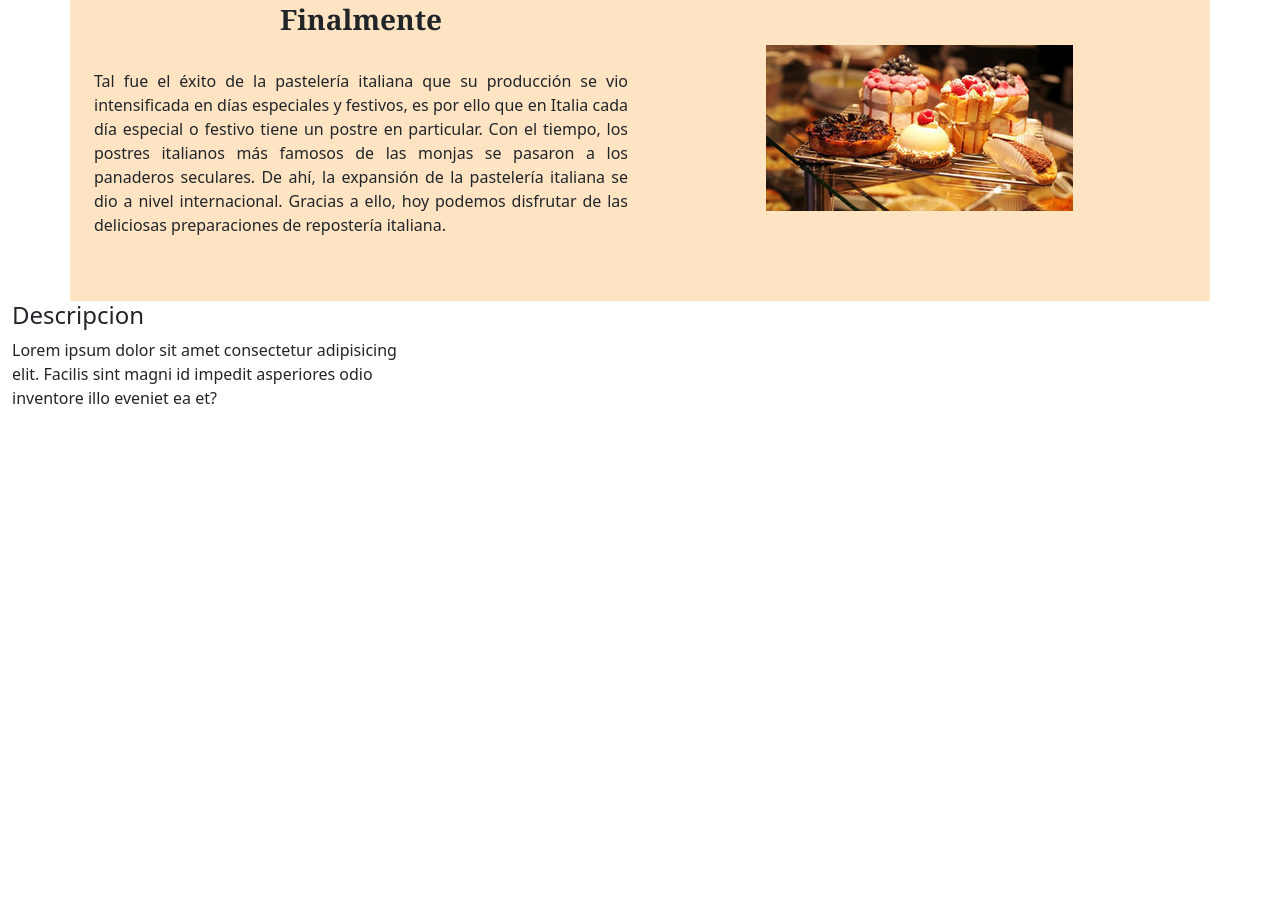
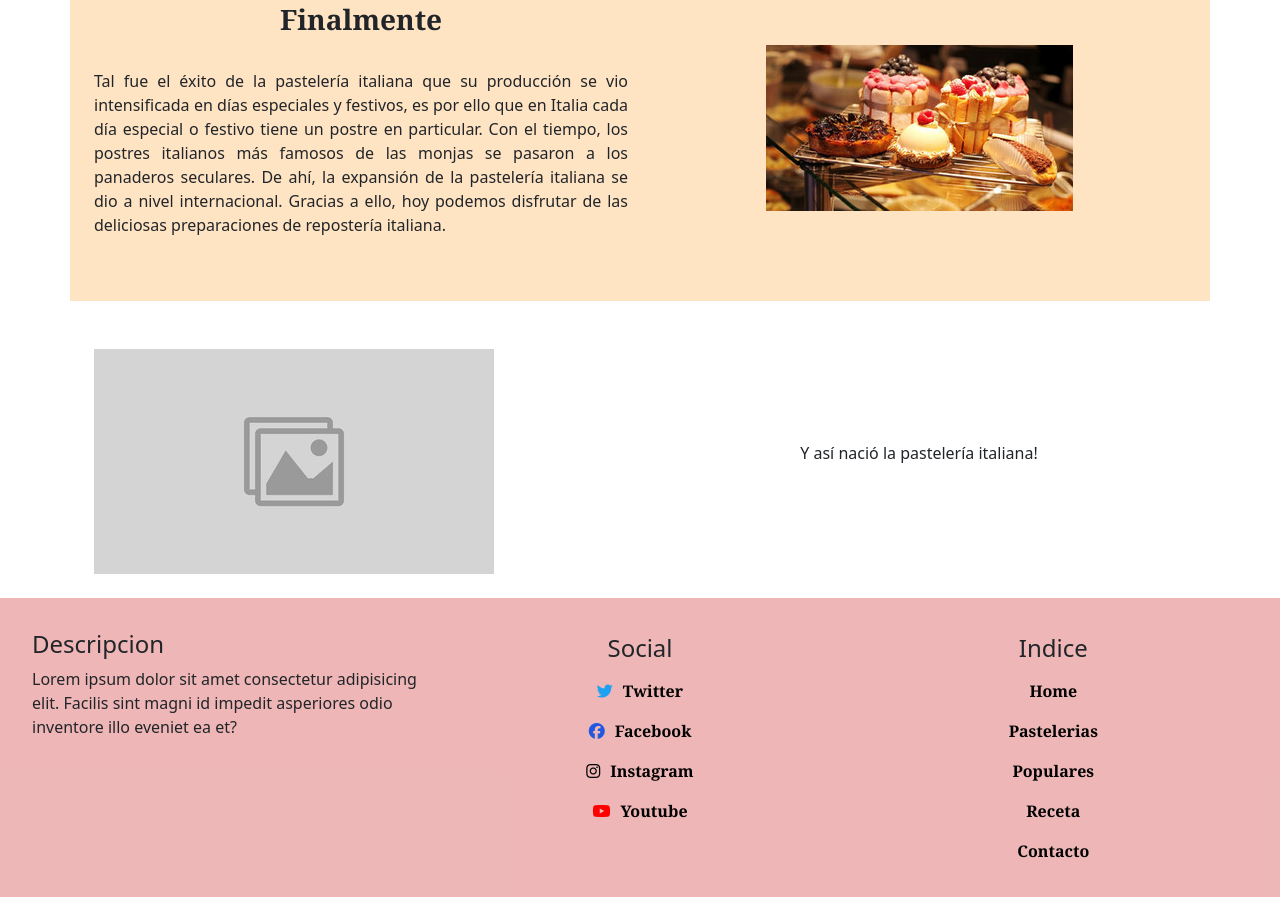
Before and after one commit to luferrduc/reposteria-italiana, a plain HTML site: page index.html in a window 1280 px wide. Shown: the part 1769-2666 px from the top of the page. Before the commit the page ends 2195 px from the top, so only its background shows below. Drawn offline with nearby package versions, Linux system fonts and the light colour scheme.

Commit message:
Index finalizado

```diff
--- a/css/style.css
+++ b/css/style.css
@@ -1,9 +1,3 @@
-
-body{
-
-
-
-}
 
 /* Navbar */
 .nav__menu {
@@ -54,24 +48,24 @@ body{
 }
 
 .navbar-social-media a i.fa-brands.fa-twitter{
-    /* color: #1DA1F2; */
+
     color: rgba(29, 161, 242, 1);
 }
 .navbar-social-media a i.fa-brands.fa-facebook{
-    /* color: #2258df; */
+
     color: rgba(34, 88, 223, 1);
 }
 
 .navbar-social-media a i.fa-brands.fa-twitter:hover{
-    /* color: #1DA1F2; */
+
     color: rgba(29, 161, 242, 0.6);
 }
 .navbar-social-media a i.fa-brands.fa-facebook:hover{
-    /* color: #2258df; */
+
     color: rgba(34, 88, 223, 0.6);
 }
 .navbar-social-media a i.fa-brands.fa-instagram:hover{
-    /* color: #2258df; */
+
     color: rgba(37, 39, 42, 0.6);
 }
 
@@ -117,11 +111,93 @@ body{
     font-family: 'Noto Serif', serif;
     font-weight: 700;
 }
-
+/* Footer */
 .nav-item a {
     font-family: 'Noto Serif', serif;
     font-weight: 700;
 }
+
+.footer-container {
+    background: rgba(236, 173, 173, 0.884);
+    padding: 2rem;
+}
+.footer-social-nav li a {
+    color: black;
+}
+.footer-social-nav li a i{
+    margin-right: 10px;
+}
+
+.footer-social-nav a i.fa-brands.fa-twitter{
+    color: rgba(29, 161, 242, 1);
+}
+.footer-social-nav a span:hover{
+    color: crimson;
+    text-decoration: underline;
+}
+.footer-social-nav a i.fa-brands.fa-facebook{
+
+    color: rgba(34, 88, 223, 1);
+}
+
+.footer-social-nav a i.fa-brands.fa-twitter:hover{
+
+    color: rgba(29, 161, 242, 0.6);
+}
+.footer-social-nav a i.fa-brands.fa-facebook:hover{
+
+    color: rgba(34, 88, 223, 0.6);
+}
+.footer-social-nav a i.fa-brands.fa-instagram:hover{
+
+    color: rgba(37, 39, 42, 0.6);
+}
+.footer-social-nav a i.fa-brands.fa-youtube{
+
+    color: rgb(255, 0, 0)
+}
+.footer-social-nav a i.fa-brands.fa-youtube:hover{
+
+    color: rgba(255, 0, 0, 0.6)
+}
+
+.footer-social-nav .nav-item a.nav-link:visited{
+    color: darkred;
+}
+
+.footer-navbar .nav-link{
+    color: black;
+
+}
+
+.footer-navbar .nav-link {
+    font-family: 'Noto Serif', serif;
+    font-weight: 700;
+    color: black;
+
+}
+
+.footer-navbar .nav-link:hover {
+    color: crimson;
+    text-decoration: underline;
+
+}
+.footer-navbar .nav-link:active {
+    color: rgb(96, 0, 0);
+
+}
+.footer-navbar .nav-link:visited {
+    color: darkred;
+
+}
+.footer-navbar .nav-link:visited:hover {
+    color: rgb(242, 24, 68);
+
+}
+
+
+
+/* Media queries */
 
 @media screen and (max-width: 576px){
     .contenedor-prinicpal {
--- a/index.html
+++ b/index.html
@@ -9,9 +9,7 @@
     <!-- Google Fonts -->
     <link rel="preconnect" href="https://fonts.googleapis.com">
     <link rel="preconnect" href="https://fonts.gstatic.com" crossorigin>
-    <link
-        href="https://fonts.googleapis.com/css2?family=Noto+Serif:wght@400;700&family=Open+Sans:wght@300;400;500;700&family=Roboto+Condensed:wght@300;400;700&display=swap"
-        rel="stylesheet">
+    <link href="https://fonts.googleapis.com/css2?family=Noto+Serif:wght@400;700&family=Open+Sans:wght@300;400;500;700&family=Roboto+Condensed:wght@300;400;700&display=swap" rel="stylesheet">
     <!-- Font Awesome Icons -->
     <script src="https://kit.fontawesome.com/8887217ecd.js" crossorigin="anonymous"></script>
     <!-- Bootstrap -->
@@ -129,11 +127,18 @@
             </div>
         </main>
         <!-- End Main content -->
-        <section>
-
+        <section class="container p-4 mt-md-4">
+            <div class="row">
+                <div class="col-12 col-md-6 w-50 mx-auto my-0">
+                    <img src="./assets/img/placeholder-image.jpg" alt="" class="img-fluid ">
+                </div>
+                <div class="text-center align-middle col-12 col-md-6 my-auto py-md-1">
+                    <p>Y así nació la pastelería italiana!</p>
+                </div>
+            </div>
         </section>
         <!-- Footer section -->
-        <footer class="container-fluid">
+        <footer class="container-fluid footer-container">
             <div class="row">
                 <div class="col-12 col-md-4">
                     <div class="d-flex flex-column">
@@ -141,11 +146,42 @@
                         <p>Lorem ipsum dolor sit amet consectetur adipisicing elit. Facilis sint magni id impedit asperiores odio inventore illo eveniet ea et?</p>
                     </div>
                 </div>
-                <div class="col-12 col-md-4">
-
+                <div class="col-12 col-md-4 text-center pt-3 pt-md-1">
+                    <h4>Social</h4>
+                    <ul class="nav flex-column text-center footer-social-nav">
+                        <li class="nav-item">
+                            <a class="nav-link" href="https://www.twitter.com" target="_blank"><i class="fa-brands fa-twitter"></i><span>Twitter</span></a>
+                        </li>
+                        <li class="nav-item">
+                            <a class="nav-link" href="https://www.facebook.com" target="_blank"><i class="fa-brands fa-facebook"></i><span>Facebook</span></a>
+                        </li>
+                        <li class="nav-item">
+                            <a class="nav-link" href="https://www.instagram.com" target="_blank"><i class="fa-brands fa-instagram"></i><span>Instagram</span></a>
+                        </li>
+                        <li class="nav-item">
+                            <a class="nav-link" href="https://www.youtube.com" target="_blank"><i class="fa-brands fa-youtube"></i><span>Youtube</span></a>
+                        </li>
+                    </ul>
                 </div>
-                <div class="col-12 col-md-4">
-
+                <div class="col-12 col-md-4 text-center pt-3 pt-md-1">
+                    <h4>Indice</h4>
+                    <ul class="nav flex-column footer-navbar">
+                        <li class="nav-item">
+                          <a class="nav-link" aria-current="page" href="#">Home</a>
+                        </li>
+                        <li class="nav-item">
+                          <a class="nav-link" href="./pages/pastelerias.html">Pastelerias</a>
+                        </li>
+                        <li class="nav-item">
+                          <a class="nav-link" href="./pages/populares.html">Populares</a>
+                        </li>
+                        <li class="nav-item">
+                          <a class="nav-link" href="./pages/receta.html">Receta</a>
+                        </li>
+                        <li class="nav-item">
+                            <a class="nav-link" href="./pages/contacto.html">Contacto</a>
+                        </li>
+                      </ul>
                 </div>
             </div>
         </footer>
```
